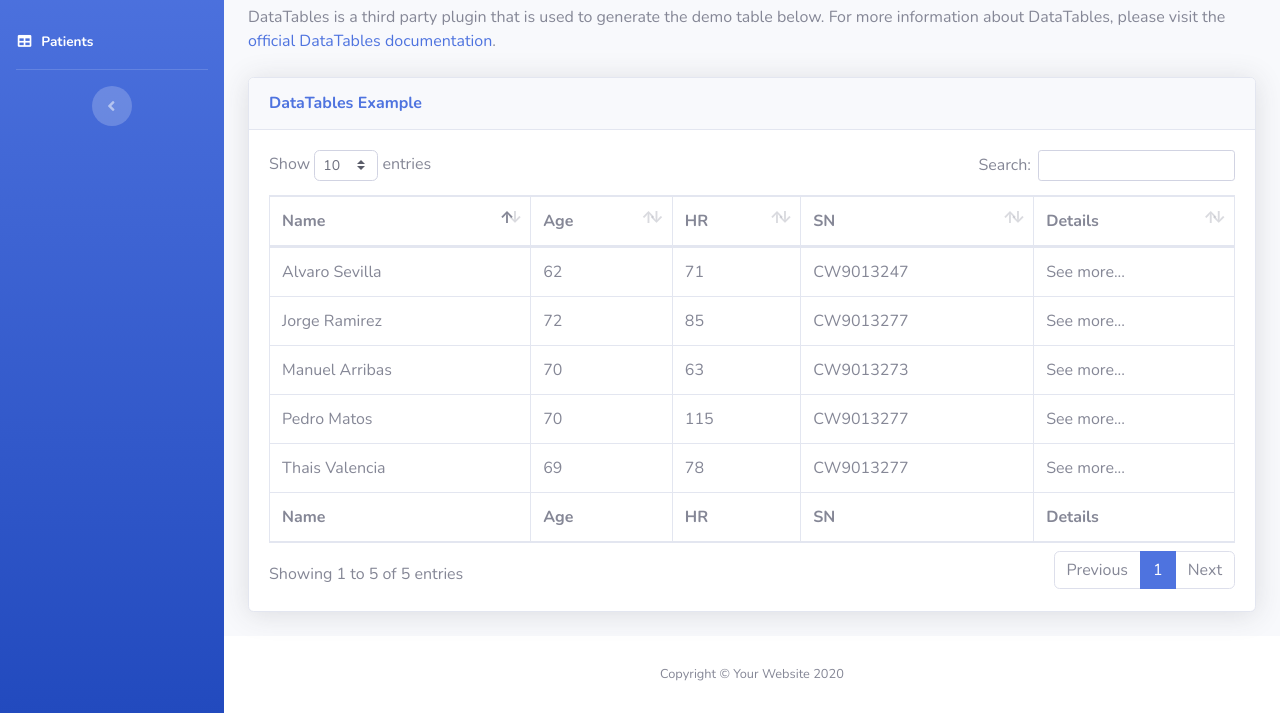
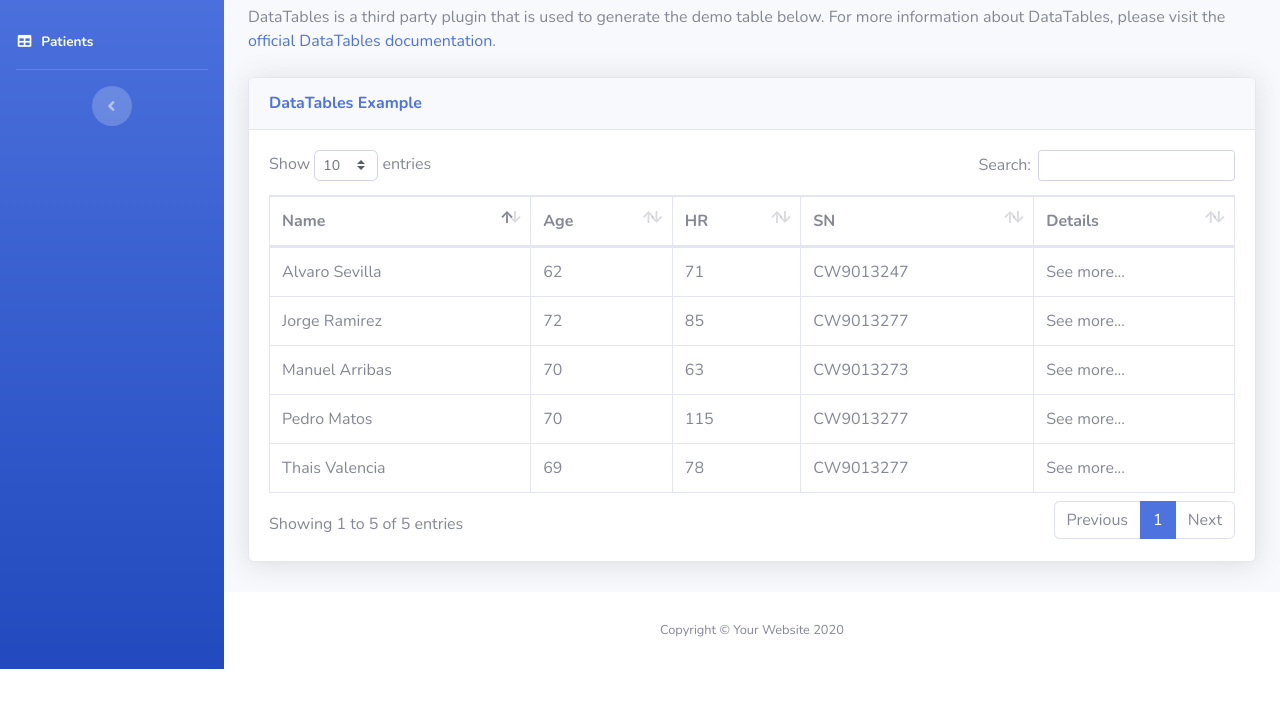
Before and after one commit to alvarosevilla2/hackaton.github.io, a website: page tables.html in a window 1280 px wide. Shown: the part 131-844 px from the top of the page. After the commit the page ends 800 px from the top, so only its background shows below. Drawn offline with nearby package versions, Linux system fonts and the light colour scheme; files that its build step writes are made by us from their sources; files whose address does not match are found by name.

Commit message:
Update tables.html
Signed-off-by: Alvaro Sevilla Gutiérrez <70824325+alvarosevilla2@users.noreply.github.com>

```diff
--- a/tables.html
+++ b/tables.html
@@ -310,15 +310,6 @@
                                             <th>Details</th>
                                         </tr>
                                     </thead>
-                                    <tfoot>
-                                        <tr>
-                                            <th>Name</th>
-                                            <th>Age</th>
-                                            <th>HR</th>
-                                            <th>SN</th>
-                                            <th>Details</th>
-                                        </tr>
-                                    </tfoot>
                                     <tbody>
                                         <tr>
                                             <td>Alvaro Sevilla</td>
```
